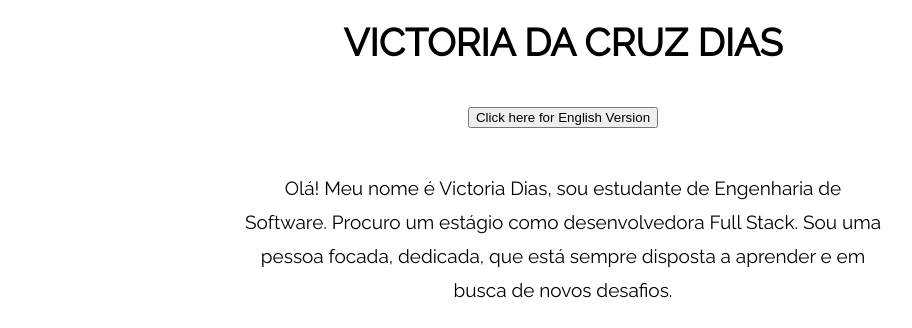
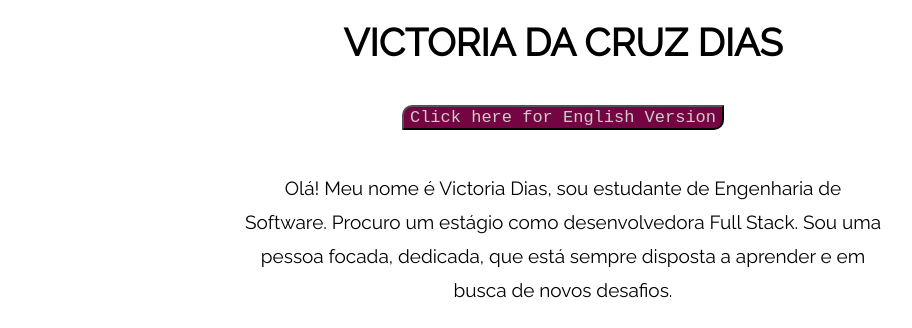
Before and after one commit to avictoriadias/CV, a plain HTML site: page index.html in a window 1280 px wide. Shown: the part 210-538 px from the top of the page, without its empty margins (77-989 px from the left). Drawn offline with Linux system fonts and the light colour scheme.

Commit message:
Adicionando Botão

```diff
--- a/style.css
+++ b/style.css
@@ -7,6 +7,13 @@ body {
   line-height: 1.8em;
 }
 
+.botao {
+  background-color: #750442;
+  color: #ccc;
+  border-radius: 10px 0;
+  font-size: 17px;
+  font-family: 'Courier New', Courier, monospace;
+}
 
 a {
   color: #75154a;
```
